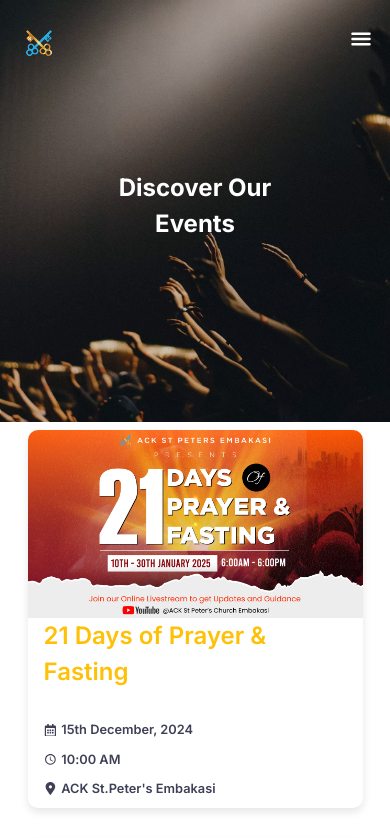
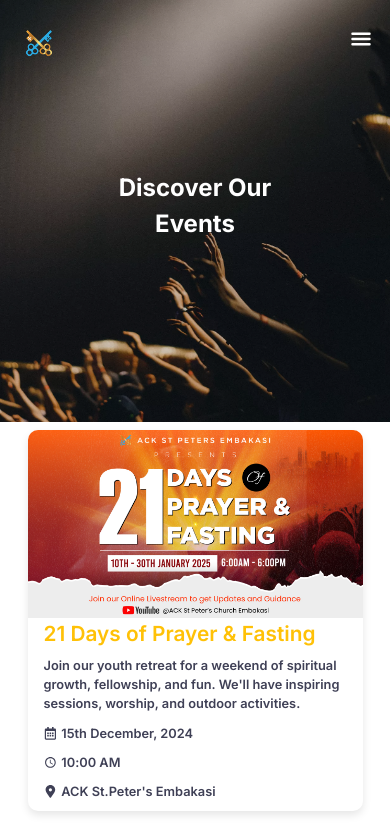
Before and after one commit to P3t3raw/Saints, a React (Create React App) app: page /events in a window 390 px wide. Shown: the top 838 px of the page. Built offline with nearby package versions, Linux system fonts and the light colour scheme; the HTML template or start-up script is replaced by a standard one.

Commit message:
events chnanges

```diff
--- a/src/pages/events/Events.css
+++ b/src/pages/events/Events.css
@@ -86,10 +86,6 @@ main {
   overflow: hidden;
   border-radius: 0.625rem;
   box-shadow: 0 0.25rem 0.5rem rgba(0, 0, 0, 0.1);
-}
-
-.singleEvent:nth-child(even) {
-  flex-direction: row-reverse;
 }
 
 .singleEvent img {
@@ -181,7 +177,8 @@ main {
   }
 
   .singleEvent .singleEventContent h2 {
-    font-size: 1.5rem;
+    font-size: 1.3rem;
+    margin-bottom: 0.4rem;
   }
 
   .singleEvent .singleEventContent span {
--- a/src/pages/events/Events.jsx
+++ b/src/pages/events/Events.jsx
@@ -16,7 +16,7 @@ function AllEvents() {
       id: 1,
       imgSrc: image2,
       title: "21 Days of Prayer & Fasting",
-      desc: " ",
+      desc: " Join our youth retreat for a weekend of spiritual growth, fellowship, and fun. We'll have inspiring sessions, worship, and outdoor activities.",
       date: "15th December, 2024",
       time: "10:00 AM ",
       location: "ACK St.Peter's Embakasi",
@@ -25,7 +25,7 @@ function AllEvents() {
       id: 2,
       imgSrc: image4,
       title: "A Goodwill visit to Jehova Jireh children's Home",
-      desc: "",
+      desc: " Join our youth retreat for a weekend of spiritual growth, fellowship, and fun. We'll have inspiring sessions, worship, and outdoor activities.",
       date: "1st February, 2025",
       time: "10:00 am",
       location: "Jehova Jireh Children's Home Ruai",
@@ -43,7 +43,7 @@ function AllEvents() {
       id: 4,
       imgSrc: image1,
       title: "St. Peter's F.C Training",
-      desc: " ",
+      desc: " Join our youth retreat for a weekend of spiritual growth, fellowship, and fun. We'll have inspiring sessions, worship, and outdoor activities.",
       date: "T.B.D",
       time: "T.B.D ",
       location: "ACK St.Peter's Embakasi",
```
